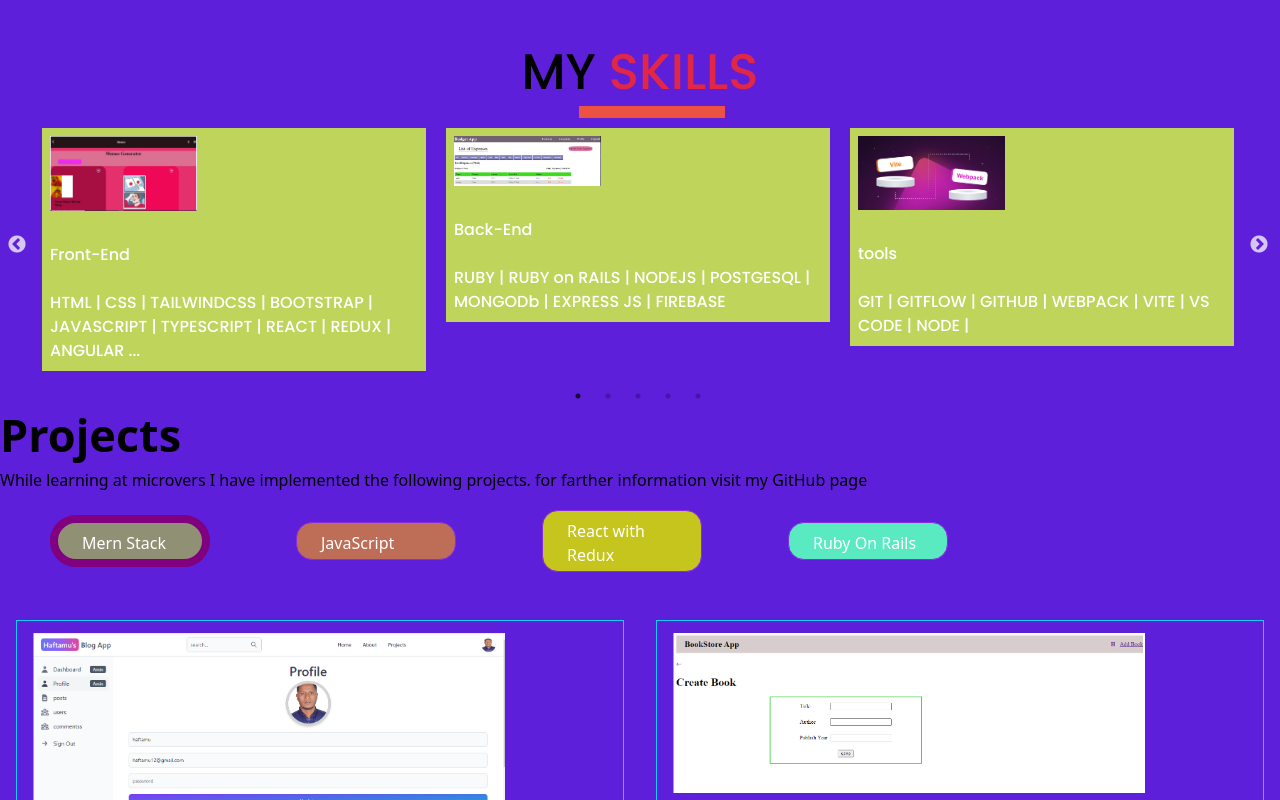
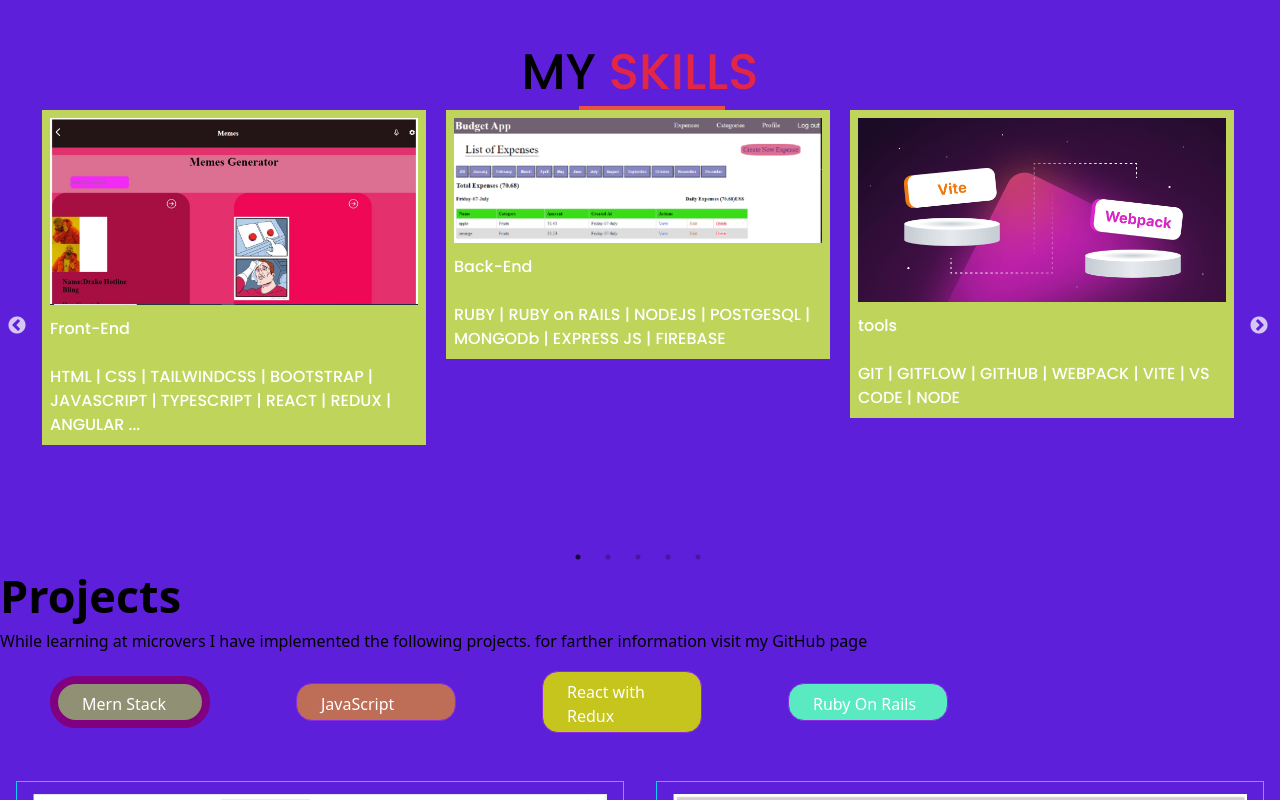
Before and after one commit to haftamudesta/Portfolio_React, a React (Vite) app: page / in a window 1280 px wide. Shown: the part 1240-2040 px from the top of the page. Built offline with nearby package versions, Linux system fonts and the light colour scheme.

Commit message:
Fix some bugs

```diff
--- a/package.json
+++ b/package.json
@@ -29,7 +29,8 @@
     "react-slick": "^0.29.0",
     "redux": "^5.0.1",
     "redux-persist": "^6.0.0",
-    "slick-carousel": "^1.8.1"
+    "slick-carousel": "^1.8.1",
+    "tailwind-merge": "^2.4.0"
   },
   "devDependencies": {
     "@babel/core": "^7.23.0",
--- a/src/Data/Data.json
+++ b/src/Data/Data.json
@@ -17,7 +17,7 @@
       "id": "3",
       "src": "imagesf/tools.png",
       "title": "tools",
-      "description": "GIT | GITFLOW | GITHUB |  WEBPACK | VITE | VS CODE | NODE |"
+      "description": "GIT | GITFLOW | GITHUB |  WEBPACK | VITE | VS CODE | NODE "
     },
     {
       "id":"4",
--- a/src/components/Projects/Projects.css
+++ b/src/components/Projects/Projects.css
@@ -115,6 +115,7 @@
 .images__card {
   padding-top: 12px;
   padding-left: 16px;
+  padding-right: 16px;
 }
 
 .margin__bottom {
@@ -123,7 +124,6 @@
 
 .snapped__image {
   display: flex;
-  width: 80%;
 }
 
 .github__link {
--- a/src/components/Projects/Projects.jsx
+++ b/src/components/Projects/Projects.jsx
@@ -67,11 +67,11 @@
           >
           <div className="image__cards">
             <div
-            className="images__card"
+            className=" w-full images__card"
             onMouseEnter={handleMouseenter}
             onMouseLeave={handleMouseLeave}
             >
-            <img src= './images/profile_page.PNG' alt="" className="snapped__image"/>
+            <img src= './images/profile_page.PNG' alt="" className="w-full mr-4 snapped__image"/>
 
             </div>
             <div
--- a/src/components/Skills/Skills.css
+++ b/src/components/Skills/Skills.css
@@ -47,15 +47,8 @@
   align-items: center;
   justify-content: center;
   align-content: center;
-  margin-top: var(--large_font_size);
   background: #bed45b;
   padding: 8px;
-}
-
-.images {
-  object-fit: cover;
-  max-width: 40%;
-  margin-bottom: 32px;
 }
 
 .main_skills-title {
--- a/src/components/Skills/Skills.jsx
+++ b/src/components/Skills/Skills.jsx
@@ -64,9 +64,9 @@
           <div className="mt-16">
         <Slider {...settings} className="slider-card">
           {Data?.skills?.map((item, index) => (
-            <div key={index} className="h-[400px] main_skills-card">
-              <div className="main_skills-image">
-                <img src={item.src} alt="images" className="images" />
+            <div key={index} className="h-[300px] main_skills-card">
+              <div className="h-[100px] object-cover mt-0">
+                <img src={item.src} alt="images" className="block h-full w-full object-cover" />
               </div>
               <div className="main_skills-title">
                 <h1>{item.title}</h1>
```
Also changed, not shown: 1 other file (tests, documents, lock files or other folders).
